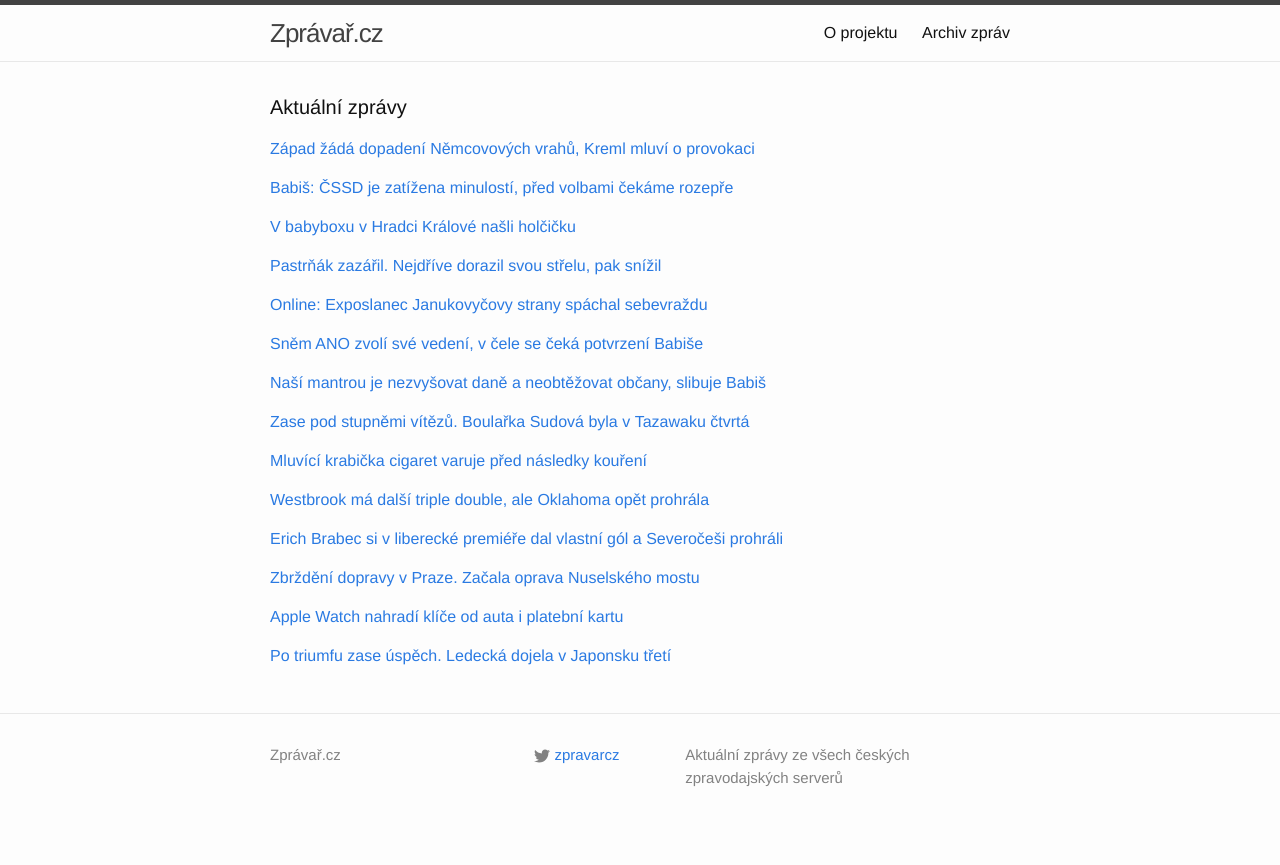
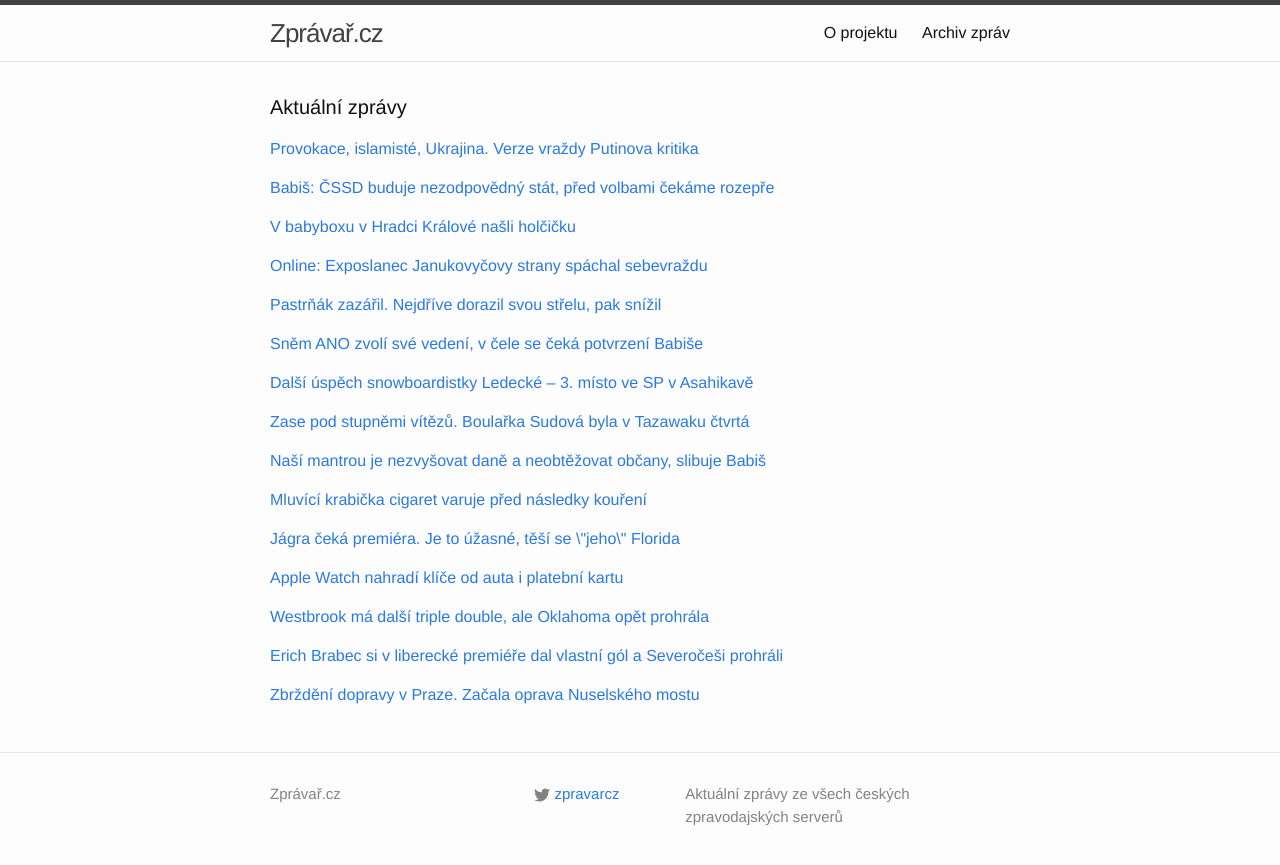
Before and after one commit to adliska/zpravar, a Jekyll site: the page built from index.html, in a window 1280 px wide. Shown: the top 865 px of the page. Built offline with Jekyll 4.4.1, drawn with Linux system fonts in a browser that asks for light colours; some of the changed lines change nothing that is shown.

Commit message:
zpravar news update

```diff
--- a/index.html
+++ b/index.html
@@ -5,10 +5,13 @@ layout: default
 <div class="home">
     <h1 class="page-heading">Aktuální zprávy</h1>
 
-<p><a href="javascript:;" onclick="toggle_visibility('zpravy0')">Západ žádá dopadení Němcovových vrahů, Kreml mluví o provokaci</a></p>
+<p><a href="javascript:;" onclick="toggle_visibility('zpravy0')">Provokace, islamisté, Ukrajina. Verze vraždy Putinova kritika</a></p>
 <div id="zpravy0" style="display:none">
 <ul>
+<li><a href=http://www.tyden.cz/rubriky/zahranici/rusko-a-okoli/provokace-islamiste-ukrajina-verze-vrazdy-putinova-kritika_334791.html>Provokace, islamisté, Ukrajina. Verze vraždy Putinova kritika - www.tyden.cz</a></li>
+<li><a href=http://www.novinky.cz/zahranicni/evropa/362935-provokace-ukrajina-islamiste-vysetrovatele-probiraji-verze-vrazdy-nemcova.html>Provokace, Ukrajina, islamisté – vyšetřovatelé probírají verze vraždy Němcova - www.novinky.cz</a></li>
 <li><a href=http://zpravy.e15.cz/zahranicni/udalosti/zapad-zada-dopadeni-nemcovovych-vrahu-kreml-mluvi-o-provokaci-1167548>Západ žádá dopadení Němcovových vrahů, Kreml mluví o provokaci - zpravy.e15.cz</a></li>
+<li><a href=http://www.ceskenoviny.cz/zpravy/zpravy/u-vrazdy-znameho-politika-zvazuji-vysetrovatele-i-dalsi-verze/1186944>U vraždy známého politika zvažují vyšetřovatelé i další verze - www.ceskenoviny.cz</a></li>
 <li><a href=http://www.lidovky.cz/zapad-zada-odhalit-nemcovovy-vrahy-kreml-hovori-o-provokaci-pl6-/zpravy-svet.aspx?c=A150228_110104_ln_zahranici_rof>Západ žádá odhalit Němcovovy vrahy. Kreml hovoří o provokaci  - www.lidovky.cz</a></li>
 <li><a href=http://www.ceskenoviny.cz/zpravy/zpravy/zapad-zada-odhalit-nemcovovy-vrahy-kreml-hovori-o-provokaci/1186870>Západ žádá odhalit Němcovovy vrahy, Kreml hovoří o provokaci - www.ceskenoviny.cz</a></li>
 <li><a href=http://www.tyden.cz/rubriky/zahranici/rusko-a-okoli/vrazda-putinova-kritika-nemcova-provokace-tvrdi-kreml_334770.html>Vražda Putinova kritika Němcova: Provokace! tvrdí Kreml - www.tyden.cz</a></li>
@@ -27,9 +30,10 @@ layout: default
 <li><a href=http://www.rozhlas.cz/_zprava/v-moskve-zastrelili-velkeho-kritika-kremlu-borise-nemcova-provokace-reagoval-putin--1460950>V Moskvě zastřelili velkého kritika Kremlu Borise Němcova. Provokace, reagoval Putin - www.rozhlas.cz</a></li>
 <li><a href=http://zpravy.idnes.cz/boris-nemcov-kritik-vrazda-dd2-/zahranicni.aspx?c=A150227_234428_zahranicni_hro>V Moskvě zastřelili kritika Kremlu Němcova, Putin mluví o nájemné vraždě - zpravy.idnes.cz</a></li>
 </ul>
-</div><p><a href="javascript:;" onclick="toggle_visibility('zpravy1')">Babiš: ČSSD je zatížena minulostí, před volbami čekáme rozepře</a></p>
+</div><p><a href="javascript:;" onclick="toggle_visibility('zpravy1')">Babiš: ČSSD buduje nezodpovědný stát, před volbami čekáme rozepře</a></p>
 <div id="zpravy1" style="display:none">
 <ul>
+<li><a href=http://www.ceskatelevize.cz/ct24/domaci/303181-babis-cssd-buduje-nezodpovedny-stat-pred-volbami-cekame-rozepre/>Babiš: ČSSD buduje nezodpovědný stát, před volbami čekáme rozepře - www.ceskatelevize.cz</a></li>
 <li><a href=http://www.ceskatelevize.cz/ct24/domaci/303181-babis-cssd-je-zatizena-minulosti-pred-volbami-cekame-rozepre/>Babiš: ČSSD je zatížena minulostí, před volbami čekáme rozepře - www.ceskatelevize.cz</a></li>
 <li><a href=http://zpravy.aktualne.cz/domaci/zbrojeni-do-krajskych-voleb-zacalo-ano-se-pustilo-do-cssd/r~2d32289cbf3111e4aff10025900fea04/>Zbrojení na krajské volby začalo. ANO se pustilo do ČSSD - zpravy.aktualne.cz</a></li>
 <li><a href=http://www.novinky.cz/domaci/362933-koalice-neni-partnerstvi-bez-podrazu-kritizoval-babis-cssd.html>Koalice není partnerství bez podrazu, kritizoval Babiš ČSSD - www.novinky.cz</a></li>
@@ -57,8 +61,18 @@ layout: default
 <li><a href=http://hradec.idnes.cz/v-babyboxu-v-hradci-nekdo-odlozil-prvni-dite-je-to-zdrava-holcicka-pyy-/hradec-zpravy.aspx?c=A150228_090249_hradec-zpravy_hv>V babyboxu v Hradci někdo odložil první dítě, je to zdravá holčička - hradec.idnes.cz</a></li>
 <li><a href=http://www.ceskenoviny.cz/zpravy/zpravy/v-babyboxu-v-h-kralove-byla-holcicka-je-115-odlozenym-ditetem/1186914>V babyboxu v H. Králové byla holčička, je 115. odloženým dítětem - www.ceskenoviny.cz</a></li>
 </ul>
-</div><p><a href="javascript:;" onclick="toggle_visibility('zpravy3')">Pastrňák zazářil. Nejdříve dorazil svou střelu, pak snížil</a></p>
+</div><p><a href="javascript:;" onclick="toggle_visibility('zpravy3')">Online: Exposlanec Janukovyčovy strany spáchal sebevraždu</a></p>
 <div id="zpravy3" style="display:none">
+<ul>
+<li><a href=http://zpravy.aktualne.cz/zahranici/zive-sobota-28-unora-ukrajina-rusko-separatiste/r~e25e2e66be9411e49bec0025900fea04/>Online: Exposlanec Janukovyčovy strany spáchal sebevraždu - zpravy.aktualne.cz</a></li>
+<li><a href=http://www.rozhlas.cz/_zprava/prominentni-janukovycuv-politik-cecetov-spachal-sebevrazdu-hrozilo-mu-vezeni--1461025>Prominentní Janukovyčův politik Čečetov spáchal sebevraždu, hrozilo mu vězení - www.rozhlas.cz</a></li>
+<li><a href=http://www.ceskenoviny.cz/zpravy/zpravy/prominentni-ukrajinsky-politik-spachal-sebevrazdu/1186919>Prominentní ukrajinský politik spáchal sebevraždu - www.ceskenoviny.cz</a></li>
+<li><a href=http://www.ceskatelevize.cz/ct24/ukrajinska-krize/303183-blizky-spojenec-byvaleho-prezidenta-janukovyce-spachal-sebevrazdu/>Blízký spojenec bývalého prezidenta Janukovyče spáchal sebevraždu - www.ceskatelevize.cz</a></li>
+<li><a href=http://www.tyden.cz/rubriky/zahranici/rusko-a-okoli/janukovycuv-vlivny-politik-je-mrtvy-zrejme-sebevrazda_334779.html>Janukovyčův vlivný politik je mrtvý, zřejmě sebevražda - www.tyden.cz</a></li>
+<li><a href=http://www.lidovky.cz/prominentni-ukrajinsky-politik-spachal-sebevrazdu-hrozilo-mu-vezeni-1et-/zpravy-svet.aspx?c=A150228_093140_ln_zahranici_rof>Prominentní Janukovyčův politik spáchal sebevraždu. Hrozilo mu vězení  - www.lidovky.cz</a></li>
+</ul>
+</div><p><a href="javascript:;" onclick="toggle_visibility('zpravy4')">Pastrňák zazářil. Nejdříve dorazil svou střelu, pak snížil</a></p>
+<div id="zpravy4" style="display:none">
 <ul>
 <li><a href=http://www.tyden.cz/rubriky/sport/hokej/nhl/pastrnak-zazaril-nejdrive-dorazil-svou-strelu-pak-snizil_334769.html>Pastrňák zazářil. Nejdříve dorazil svou střelu, pak snížil - www.tyden.cz</a></li>
 <li><a href=http://www.rozhlas.cz/_zprava/cesti-utocnici-byli-v-nhl-videt-bodovali-pastrnak-nestrasil-i-sekac--1460979>Čeští útočníci byli v NHL vidět, bodovali Pastrňák, Nestrašil i Sekáč - www.rozhlas.cz</a></li>
@@ -66,16 +80,6 @@ layout: default
 <li><a href=http://sport.aktualne.cz/pastrnak-golem-a-asistenci-srazil-dably-sekac-pomohl-ducks/r~811eda5ebf1311e49f60002590604f2e/>Pastrňák gólem a asistencí srazil Ďábly, Sekáč pomohl Ducks - sport.aktualne.cz</a></li>
 <li><a href=http://hokej.idnes.cz/pastrnak-a-nestrasil-byli-u-dvou-golu-dwt-/nhl.aspx?c=A150228_070629_nhl_Mkr>Pastrňák a Nestrašil byli u dvou gólů, Sekáč poprvé bodoval za Ducks - hokej.idnes.cz</a></li>
 <li><a href=http://www.denik.cz/hokej/pastrnak-golem-a-asistenci-rozesmutnil-new-jersey-20150228.html>Pastrňák gólem a asistencí rozesmutnil New Jersey - www.denik.cz</a></li>
-</ul>
-</div><p><a href="javascript:;" onclick="toggle_visibility('zpravy4')">Online: Exposlanec Janukovyčovy strany spáchal sebevraždu</a></p>
-<div id="zpravy4" style="display:none">
-<ul>
-<li><a href=http://zpravy.aktualne.cz/zahranici/zive-sobota-28-unora-ukrajina-rusko-separatiste/r~e25e2e66be9411e49bec0025900fea04/>Online: Exposlanec Janukovyčovy strany spáchal sebevraždu - zpravy.aktualne.cz</a></li>
-<li><a href=http://www.rozhlas.cz/_zprava/prominentni-janukovycuv-politik-cecetov-spachal-sebevrazdu-hrozilo-mu-vezeni--1461025>Prominentní Janukovyčův politik Čečetov spáchal sebevraždu, hrozilo mu vězení - www.rozhlas.cz</a></li>
-<li><a href=http://www.ceskenoviny.cz/zpravy/zpravy/prominentni-ukrajinsky-politik-spachal-sebevrazdu/1186919>Prominentní ukrajinský politik spáchal sebevraždu - www.ceskenoviny.cz</a></li>
-<li><a href=http://www.ceskatelevize.cz/ct24/ukrajinska-krize/303183-blizky-spojenec-byvaleho-prezidenta-janukovyce-spachal-sebevrazdu/>Blízký spojenec bývalého prezidenta Janukovyče spáchal sebevraždu - www.ceskatelevize.cz</a></li>
-<li><a href=http://www.tyden.cz/rubriky/zahranici/rusko-a-okoli/janukovycuv-vlivny-politik-je-mrtvy-zrejme-sebevrazda_334779.html>Janukovyčův vlivný politik je mrtvý, zřejmě sebevražda - www.tyden.cz</a></li>
-<li><a href=http://www.lidovky.cz/prominentni-ukrajinsky-politik-spachal-sebevrazdu-hrozilo-mu-vezeni-1et-/zpravy-svet.aspx?c=A150228_093140_ln_zahranici_rof>Prominentní Janukovyčův politik spáchal sebevraždu. Hrozilo mu vězení  - www.lidovky.cz</a></li>
 </ul>
 </div><p><a href="javascript:;" onclick="toggle_visibility('zpravy5')">Sněm ANO zvolí své vedení, v čele se čeká potvrzení Babiše</a></p>
 <div id="zpravy5" style="display:none">
@@ -86,13 +90,13 @@ layout: default
 <li><a href=http://www.lidovky.cz/ano-voli-nove-vedeni-pozice-babise-je-neotresitelna-fx8-/zpravy-domov.aspx?c=A150228_072948_ln_domov_rof>ANO volí nové vedení. Pozice Babiše je neotřesitelná  - www.lidovky.cz</a></li>
 <li><a href=http://www.novinky.cz/domaci/362928-hnuti-ano-zvoli-predsedu-babis-nema-protikandidata.html>Hnutí ANO zvolí předsedu, Babiš nemá protikandidáta - www.novinky.cz</a></li>
 </ul>
-</div><p><a href="javascript:;" onclick="toggle_visibility('zpravy6')">Naší mantrou je nezvyšovat daně a neobtěžovat občany, slibuje Babiš</a></p>
+</div><p><a href="javascript:;" onclick="toggle_visibility('zpravy6')">Další úspěch snowboardistky Ledecké – 3. místo ve SP v Asahikavě</a></p>
 <div id="zpravy6" style="display:none">
 <ul>
-<li><a href=http://zpravy.idnes.cz/nasi-mantrou-je-nezvysovat-dane-a-neobtezovat-obcany-slibuje-babis-1fp-/domaci.aspx?c=A150228_091640_domaci_kop>Naší mantrou je nezvyšovat daně a neobtěžovat občany, slibuje Babiš - zpravy.idnes.cz</a></li>
-<li><a href=http://zpravy.idnes.cz/nasi-mantrou-je-nezvysovat-dane-ale-dusledne-je-vybirat-rekl-babis-100-/domaci.aspx?c=A150228_091640_domaci_kop>Naší mantrou je nezvyšovat daně, ale důsledně je vybírat, řekl Babiš - zpravy.idnes.cz</a></li>
-<li><a href=http://zpravy.idnes.cz/nasi-mantrou-je-nezvysovat-dane-ale-dusledne-vybirat-rekl-babis-pw0-/domaci.aspx?c=A150228_091640_domaci_kop>Naší mantrou je nezvyšovat daně, ale důsledně vybírat, řekl Babiš - zpravy.idnes.cz</a></li>
-<li><a href=http://zpravy.idnes.cz/mozna-jsme-byli-moc-duverivi-rekl-babis-ano-zahajilo-volebni-snem-phs-/domaci.aspx?c=A150228_091640_domaci_kop>Možná jsme byli moc důvěřiví, řekl Babiš. ANO zahájilo volební sněm - zpravy.idnes.cz</a></li>
+<li><a href=http://www.rozhlas.cz/_zprava/dalsi-uspech-snowboardistky-ledecke-3-misto-ve-sp-v-asahikave--1461037>Další úspěch snowboardistky Ledecké – 3. místo ve SP v Asahikavě - www.rozhlas.cz</a></li>
+<li><a href=http://sport.aktualne.cz/po-triumfu-zase-uspech-ledecka-dojela-v-japonsku-treti/r~59a4da78bf2211e490f70025900fea04/>Po triumfu zase úspěch. Ledecká dojela v Japonsku třetí - sport.aktualne.cz</a></li>
+<li><a href=http://www.denik.cz/zimni_sporty/dalsi-podium-ledecka-skoncila-na-snowboardu-v-japonsku-treti-20150228.html>Další pódium. Ledecká skončila na snowboardu v Japonsku třetí - www.denik.cz</a></li>
+<li><a href=http://sport.idnes.cz/ester-ledecka-svetovy-pohar-japonsko-snowboard-f5x-/lyzovani.aspx?c=A150228_082620_lyzovani_ten>Snowboardistka Ledecká si z Japonska přiveze třetí místo z obřího slalomu - sport.idnes.cz</a></li>
 </ul>
 </div><p><a href="javascript:;" onclick="toggle_visibility('zpravy7')">Zase pod stupněmi vítězů. Boulařka Sudová byla v Tazawaku čtvrtá</a></p>
 <div id="zpravy7" style="display:none">
@@ -102,46 +106,54 @@ layout: default
 <li><a href=http://www.sportovninoviny.cz/zpravy/boularka-sudova-skoncila-podruhe-v-sezone-tesne-pod-stupni-vitezu/1186903>Boulařka Sudová skončila podruhé v sezoně těsně pod stupni vítězů - www.sportovninoviny.cz</a></li>
 <li><a href=http://sport.idnes.cz/akrobaticka-lyzarka-nikola-sudova-svetovy-pohar-v-jizde-v-boulich-japonsko-1bj-/lyzovani.aspx?c=A150228_083222_lyzovani_ten>Boulařka Sudová si vyrovnala letošní pohárové maximum, dojela čtvrtá - sport.idnes.cz</a></li>
 </ul>
-</div><p><a href="javascript:;" onclick="toggle_visibility('zpravy8')">Mluvící krabička cigaret varuje před následky kouření</a></p>
+</div><p><a href="javascript:;" onclick="toggle_visibility('zpravy8')">Naší mantrou je nezvyšovat daně a neobtěžovat občany, slibuje Babiš</a></p>
 <div id="zpravy8" style="display:none">
+<ul>
+<li><a href=http://zpravy.idnes.cz/nasi-mantrou-je-nezvysovat-dane-a-neobtezovat-obcany-slibuje-babis-1fp-/domaci.aspx?c=A150228_091640_domaci_kop>Naší mantrou je nezvyšovat daně a neobtěžovat občany, slibuje Babiš - zpravy.idnes.cz</a></li>
+<li><a href=http://zpravy.idnes.cz/nasi-mantrou-je-nezvysovat-dane-ale-dusledne-je-vybirat-rekl-babis-100-/domaci.aspx?c=A150228_091640_domaci_kop>Naší mantrou je nezvyšovat daně, ale důsledně je vybírat, řekl Babiš - zpravy.idnes.cz</a></li>
+<li><a href=http://zpravy.idnes.cz/nasi-mantrou-je-nezvysovat-dane-ale-dusledne-vybirat-rekl-babis-pw0-/domaci.aspx?c=A150228_091640_domaci_kop>Naší mantrou je nezvyšovat daně, ale důsledně vybírat, řekl Babiš - zpravy.idnes.cz</a></li>
+<li><a href=http://zpravy.idnes.cz/mozna-jsme-byli-moc-duverivi-rekl-babis-ano-zahajilo-volebni-snem-phs-/domaci.aspx?c=A150228_091640_domaci_kop>Možná jsme byli moc důvěřiví, řekl Babiš. ANO zahájilo volební sněm - zpravy.idnes.cz</a></li>
+</ul>
+</div><p><a href="javascript:;" onclick="toggle_visibility('zpravy9')">Mluvící krabička cigaret varuje před následky kouření</a></p>
+<div id="zpravy9" style="display:none">
 <ul>
 <li><a href=http://www.novinky.cz/koktejl/362930-mluvici-krabicka-cigaret-varuje-pred-nasledky-koureni.html>Mluvící krabička cigaret varuje před následky kouření - www.novinky.cz</a></li>
 <li><a href=http://zpravy.aktualne.cz/zahranici/mluvici-krabicka-cigaret-varuje-pred-nasledky-koureni/r~3c88ccd0bf2011e4a10c0025900fea04/>Mluvící krabička cigaret varuje před následky kouření - zpravy.aktualne.cz</a></li>
 <li><a href=http://ekonomika.idnes.cz/mluvici-krabicka-cigaret-0xi-/eko-zahranicni.aspx?c=A150228_081230_eko-zahranicni_hro>Indický mladík vymyslel mluvící krabičku cigaret. Nekuřte, varuje kupce - ekonomika.idnes.cz</a></li>
 </ul>
-</div><p><a href="javascript:;" onclick="toggle_visibility('zpravy9')">Westbrook má další triple double, ale Oklahoma opět prohrála</a></p>
-<div id="zpravy9" style="display:none">
+</div><p><a href="javascript:;" onclick="toggle_visibility('zpravy10')">Jágra čeká premiéra. Je to úžasné, těší se \"jeho\" Florida</a></p>
+<div id="zpravy10" style="display:none">
+<ul>
+<li><a href=http://www.tyden.cz/rubriky/sport/hokej/nhl/jagra-ceka-premiera-je-to-uzasne-tesi-se-jeho-florida_334792.html>Jágra čeká premiéra. Je to úžasné, těší se \"jeho\" Florida - www.tyden.cz</a></li>
+<li><a href=http://www.tyden.cz/rubriky/sport/hokej/nhl/jagra-ceka-premiera-je-to-uzasne-zni-z-floridy_334792.html>Jágra čeká premiéra. Je to úžasné, zní z Floridy - www.tyden.cz</a></li>
+<li><a href=http://sport.aktualne.cz/uzasne-pochvaluje-si-posilu-mozny-jagruv-centr-barkov/r~ac26da4abf3a11e49f60002590604f2e/>Úžasné, pochvaluje si posilu možný Jágrův centr Barkov - sport.aktualne.cz</a></li>
+</ul>
+</div><p><a href="javascript:;" onclick="toggle_visibility('zpravy11')">Apple Watch nahradí klíče od auta i platební kartu</a></p>
+<div id="zpravy11" style="display:none">
+<ul>
+<li><a href=http://e-svet.e15.cz/technika/apple-watch-nahradi-klice-od-auta-i-platebni-kartu-1167523>Apple Watch nahradí klíče od auta i platební kartu - e-svet.e15.cz</a></li>
+<li><a href=http://mobil.idnes.cz/apple-watch-nahradi-klicky-od-auta-dl9-/mob_tech.aspx?c=A150228_082102_mob_tech_hro>Naše hodinky nahradí klíče od auta, vydrží celý den, chlubí se šéf Applu - mobil.idnes.cz</a></li>
+<li><a href=http://byznys.ihned.cz/c1-63607570-hodinky-misto-klicu-apple-watch-odemknou-auto-a-nahradi-bankovni-kartu>Hodinky místo klíčů. Apple Watch odemknou auto a nahradí bankovní kartu - byznys.ihned.cz</a></li>
+</ul>
+</div><p><a href="javascript:;" onclick="toggle_visibility('zpravy12')">Westbrook má další triple double, ale Oklahoma opět prohrála</a></p>
+<div id="zpravy12" style="display:none">
 <ul>
 <li><a href=http://sport.aktualne.cz/westbrook-ma-dalsi-triple-double-ale-oklahoma-opet-prohrala/r~f717c09cbf3411e4b6d20025900fea04/>Westbrook má další triple double, ale Oklahoma opět prohrála - sport.aktualne.cz</a></li>
 <li><a href=http://sport.idnes.cz/nba-basketbal-vysledky-souhrn-dkx-/basket.aspx?c=A150228_112830_sport-basket_ten>Westbrook předvedl další hrdinský výkon, ale na výhru to nestačilo - sport.idnes.cz</a></li>
 <li><a href=http://www.denik.cz/ostatni_sport/westbrook-ma-dalsi-triple-double-ale-oklahoma-opet-prohrala-20150228.html>Westbrook má další triple double, ale Oklahoma opět prohrála - www.denik.cz</a></li>
 </ul>
-</div><p><a href="javascript:;" onclick="toggle_visibility('zpravy10')">Erich Brabec si v liberecké premiéře dal vlastní gól a Severočeši prohráli</a></p>
-<div id="zpravy10" style="display:none">
+</div><p><a href="javascript:;" onclick="toggle_visibility('zpravy13')">Erich Brabec si v liberecké premiéře dal vlastní gól a Severočeši prohráli</a></p>
+<div id="zpravy13" style="display:none">
 <ul>
 <li><a href=http://www.rozhlas.cz/_zprava/erich-brabec-si-v-liberecke-premiere-dal-vlastni-gol-a-severocesi-prohrali--1460991>Erich Brabec si v liberecké premiéře dal vlastní gól a Severočeši prohráli - www.rozhlas.cz</a></li>
 <li><a href=http://www.denik.cz/fotbal/hloupy-vlastni-gol-brabec-debut-za-liberec-jsem-si-prestavoval-jinak-20150228.html>Hloupý vlastní gól. Brabec: Debut za Liberec jsem si přestavoval jinak - www.denik.cz</a></li>
 <li><a href=http://fotbal.idnes.cz/ohlas-dukla-liberec-erich-brabec-vlastni-gol-fzg-/fotbal.aspx?c=A150228_010736_fotbal_elv>Nechci hledat alibi, gól beru na sebe, řekl o vlastní brance Brabec - fotbal.idnes.cz</a></li>
 </ul>
-</div><p><a href="javascript:;" onclick="toggle_visibility('zpravy11')">Zbrždění dopravy v Praze. Začala oprava Nuselského mostu</a></p>
-<div id="zpravy11" style="display:none">
+</div><p><a href="javascript:;" onclick="toggle_visibility('zpravy14')">Zbrždění dopravy v Praze. Začala oprava Nuselského mostu</a></p>
+<div id="zpravy14" style="display:none">
 <ul>
 <li><a href=http://www.tyden.cz/rubriky/domaci/doprava/zbrzdeni-dopravy-v-praze-zacala-oprava-nuselskeho-mostu_334771.html>Zbrždění dopravy v Praze. Začala oprava Nuselského mostu - www.tyden.cz</a></li>
 <li><a href=http://www.financninoviny.cz/zpravodajstvi/zpravy/zacinaji-uzavirky-v-souvislosti-s-opravami-nuselskeho-mostu/1186886>Začínají uzavírky v souvislosti s opravami Nuselského mostu - www.financninoviny.cz</a></li>
 <li><a href=http://www.novinky.cz/domaci/362926-opravy-silnic-v-praze-zbrzdi-ridice-nuselsky-most-bude-v-rekonstrukci-zbytek-roku.html>Opravy silnic v Praze zbrzdí řidiče, Nuselský most bude v rekonstrukci zbytek roku - www.novinky.cz</a></li>
 </ul>
-</div><p><a href="javascript:;" onclick="toggle_visibility('zpravy12')">Apple Watch nahradí klíče od auta i platební kartu</a></p>
-<div id="zpravy12" style="display:none">
-<ul>
-<li><a href=http://e-svet.e15.cz/technika/apple-watch-nahradi-klice-od-auta-i-platebni-kartu-1167523>Apple Watch nahradí klíče od auta i platební kartu - e-svet.e15.cz</a></li>
-<li><a href=http://mobil.idnes.cz/apple-watch-nahradi-klicky-od-auta-dl9-/mob_tech.aspx?c=A150228_082102_mob_tech_hro>Naše hodinky nahradí klíče od auta, vydrží celý den, chlubí se šéf Applu - mobil.idnes.cz</a></li>
-<li><a href=http://byznys.ihned.cz/c1-63607570-hodinky-misto-klicu-apple-watch-odemknou-auto-a-nahradi-bankovni-kartu>Hodinky místo klíčů. Apple Watch odemknou auto a nahradí bankovní kartu - byznys.ihned.cz</a></li>
-</ul>
-</div><p><a href="javascript:;" onclick="toggle_visibility('zpravy13')">Po triumfu zase úspěch. Ledecká dojela v Japonsku třetí</a></p>
-<div id="zpravy13" style="display:none">
-<ul>
-<li><a href=http://sport.aktualne.cz/po-triumfu-zase-uspech-ledecka-dojela-v-japonsku-treti/r~59a4da78bf2211e490f70025900fea04/>Po triumfu zase úspěch. Ledecká dojela v Japonsku třetí - sport.aktualne.cz</a></li>
-<li><a href=http://www.denik.cz/zimni_sporty/dalsi-podium-ledecka-skoncila-na-snowboardu-v-japonsku-treti-20150228.html>Další pódium. Ledecká skončila na snowboardu v Japonsku třetí - www.denik.cz</a></li>
-<li><a href=http://sport.idnes.cz/ester-ledecka-svetovy-pohar-japonsko-snowboard-f5x-/lyzovani.aspx?c=A150228_082620_lyzovani_ten>Snowboardistka Ledecká si z Japonska přiveze třetí místo z obřího slalomu - sport.idnes.cz</a></li>
-</ul>
 </div></div>
```
